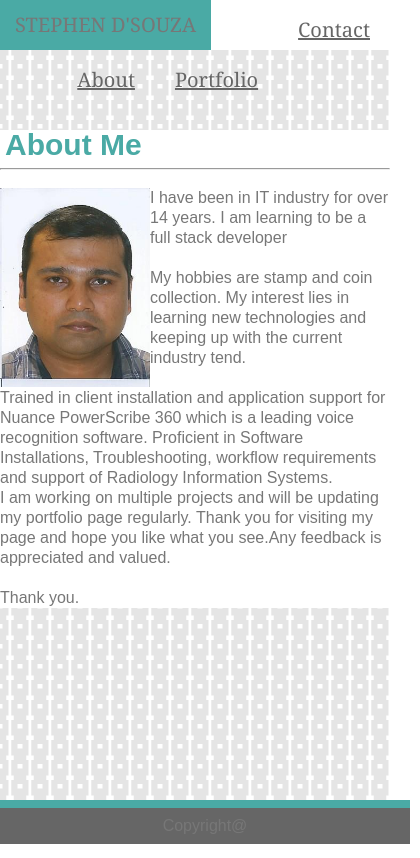
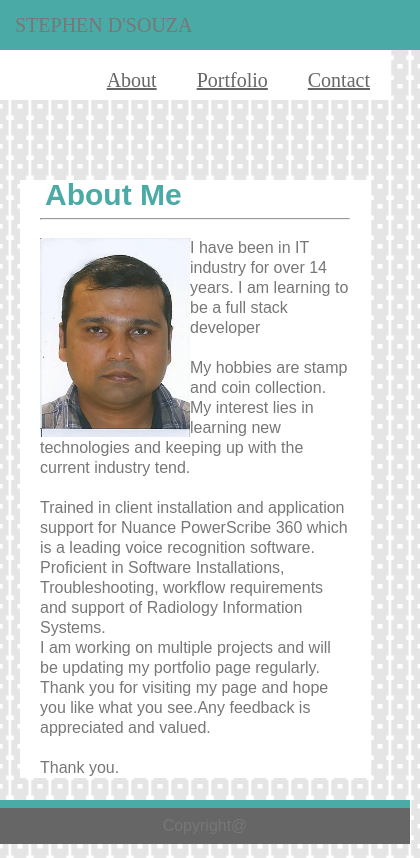
Before and after one commit to Stephen-dsouza/week3_mediaquery, a plain HTML site: page index.html in a window 390 px wide. Shown: the whole page, 420 px wide, since content can reach past the window. Drawn offline with Linux system fonts and the light colour scheme.

Commit message:
changes at 640px

```diff
--- a/assets/css/style.css
+++ b/assets/css/style.css
@@ -16,6 +16,8 @@ body {
   background-color: #ffffff;
 }
 
+
+
 .name {
   font-size: 20px;
   background-color: #4aaaa5;
@@ -24,18 +26,6 @@ body {
   width: fit-content;
   padding: 15px;
 }
-/* Testing */
-/* .topnav {
-  display: inline;
-  font-size: 20px;
-  padding: 10px;
-  background-color: #ffffff;
-  color: #777777;
-  float: right;
-  position: relative;
-  width: fit-content;
-  max-height: 50px;
-} */
 
 li,
 a {
@@ -222,11 +212,118 @@ label:hover {
   box-sizing: border-box
 
 }
+/* MEDIA QUERIES */
+@media screen and (max-width: 640px) {
+  .mainheader {
+    font-family: "Georgia", Times, "Times New Roman", serif;
+    height: 50px;
+    display: block;
+    margin: 10px auto;
+    background-color: #ffffff;
 
-/* Teal color (used for headings and backgrounds): `#4aaaa5`
-* Regular font color (used for paragraphs and all text besides the headings): `#777777`
-* Main header background color: `#ffffff`
-* Main header border color: `#cccccc`
-* Footer background color: `#666666`
-* Main content background color: `#ffffff`
-* Main content border color: `#dddddd` */
+  }
+
+
+
+  .name {
+    display: block;
+    font-size: 20px;
+    background-color: #4aaaa5;
+    color: #777777;
+    align-content: center;
+    padding: 15px;
+    width: 100%;
+  }
+
+
+
+
+  .nav{
+    width: 100%;
+    display: block;
+    font-size: 15px;
+     /* padding: 10px 10px;  */
+    color: #666666;
+    background-color: #ffffff;
+    align-content: center;
+    margin: 0 auto;
+
+  }
+
+  li,a{margin: 0;
+     }
+
+  a:hover {
+    color: rgb(214, 38, 38);
+  }
+  a:focus {
+    background-color: rgba(60, 120, 146, 0.616);
+    color: #666666;
+  }
+
+  a:active {
+    color: aquamarine;
+  }
+
+  .clearfix::after {
+    content: "";
+    clear: both;
+    display: block;
+  }
+
+  .maincontent {
+    font-family: "Arial", "Helvetica Neue", Helvetica, sans-serif;
+    /* font-family: "Montserrat", sans-serif; */
+    line-height: 20px;
+    background-color: #ffffff;
+    border-color: #dddddd;
+
+    border-style: solid;
+    left: 200px;
+    color: #777777;
+    margin: 80px 20px;
+    padding: 0px 20px;
+  }
+  .aboutme {
+    color: #4aaaa5;
+  }
+
+  h1 {
+    font-weight: bolder;
+    font-size: 30px;
+    padding: 5px;
+    margin-block: 5px;
+  }
+
+  #content {
+    padding: 5px;
+    font-size: 30px;
+
+    line-height: 20px;
+  }
+
+  footer {
+
+    font-family: "Arial", "Helvetica Neue", Helvetica, sans-serif;
+    background-color: #666666;
+    border-top: 8px solid #4aaaa5;
+    margin-top: 60px;
+    padding: 10px;
+    color: #777777;
+
+    text-align: center;
+    position: fixed;
+    bottom: 0;
+    width: 100%;
+  }
+
+}
+
+  @media screen and (max-width: 768px) {
+    body{
+      color: #4aaaa5
+    }}
+  @media screen and (max-width: 980px) {
+    body{
+      color: #4aaaa5
+    }}
--- a/index.html
+++ b/index.html
@@ -1,5 +1,6 @@
 <!DOCTYPE html>
 <html lang="en-us">
+
 <head>
   <meta charset="UTF-8">
   <link href="https://fonts.googleapis.com/css?family=Lato|Montserrat:400,500i&display=swap" rel="stylesheet">
@@ -11,19 +12,14 @@
 </head>
 
 <body>
-    <div class="mainheader">
+  <div class=,ainheader></div>
     <Header class="name">STEPHEN D'SOUZA</Header>
-
-            <!-- <div class="topnav"> -->
-
-                <ul>
+    <ul class="nav">
       <li><a href="./contact.html" target="_blank">Contact</a></li>
-                    <li><a href="./Portfolio.html"target ="_blank">Portfolio</a></li>
+      <li><a href="./Portfolio.html" target="_blank">Portfolio</a></li>
       <li><a href="./index.html" target="_blank">About</a></li>
 
     </ul>
-
-        <!-- </div> -->
   </div>
   <div class="clearfix"></div>
 
@@ -41,9 +37,12 @@
 
       I have been in IT industry for over 14 years. I am learning to be a full stack developer
       <br><br>
-          My hobbies are stamp and coin collection. My interest lies in learning new technologies and keeping up with the current industry tend.
+      My hobbies are stamp and coin collection. My interest lies in learning new technologies and keeping up with the
+      current industry tend.
       <br><br>
- Trained in client installation and application support for Nuance PowerScribe 360 which is a leading voice recognition software.  Proficient in Software Installations, Troubleshooting, workflow requirements and support of Radiology Information Systems.
+      Trained in client installation and application support for Nuance PowerScribe 360 which is a leading voice
+      recognition software. Proficient in Software Installations, Troubleshooting, workflow requirements and support of
+      Radiology Information Systems.
       <br>
       I am working on multiple projects and will be updating my portfolio page regularly.
 
@@ -57,7 +56,8 @@ Thank you.
   </div>
   <div class="clearfix"></div>
   </div>
-  <footer >Copyright@</footer>
+  <footer>Copyright@</footer>
 
 </body>
+
 </html>
--- a/test.css
+++ /dev/null
@@ -1,84 +0,0 @@
-.body {
-    margin-left: 500px;
-    font: #777777;
-  background: #4aaaa5;
-    position: relative;
-  }
-
-
-  .mainheader {
-  float: left;
-  position: absolute;
-    align-content: center;
-    font-family: Arial, "Helvetica Neue", Helvetica, sans-serif;
-    font: #4aaaa5;
-    margin: 20%;
-    max-width:  965px;
-    height: 50px;
-    padding: 5px;
-    border: 10px;
-    font-size: 18px;
-    color: white;
-    background: #4aaaa5;
-  }
-  .section{
-      font:#4aaaa5;
-  }
-  .topnav {
-    align-content: center;
-    text-align: center;
-    float: left;
-    display: block;
-    font-family: Arial, "Helvetica Neue", Helvetica, sans-serif;
-    width: 240px;
-    height: 50px;
-    padding: 5px;
-    border: 10px;
-    font-size: 18px;
-    color: red;
-    background: white;
-  }
-
-
-  .topnav.highlight:hover {
-    background-color: #ddd;
-    color: black;
-  }
-
-
-  .clearfix::after {
-
-    clear: both;
-  }
-
-  .img {
-      float: left;
-
-  }
-
-  .maincontent {
-   display:inline-block;
-   outline-width: 500px;
-    background-color: #ffffff;
-    max-width: 960px;
-    border-block-color: #dddddd;
-    padding: 5px
-  }
-
-  .h1 {
-    color: #4aaaa5;
-  }
-  .li {
-    list-style-type: none;
-    margin: 0;
-    padding: 0;
-  }
-  .footer{
-      align-content: center;
-      font-family: Arial, "Helvetica Neue", Helvetica, sans-serif;
-      padding: 5px;
-      font-size: 18px;
-      color: white;
-      border: 1px solid red;
-      background-color: #666666;
-    }
```
Lines whose indentation alone changed are shown as unchanged.
